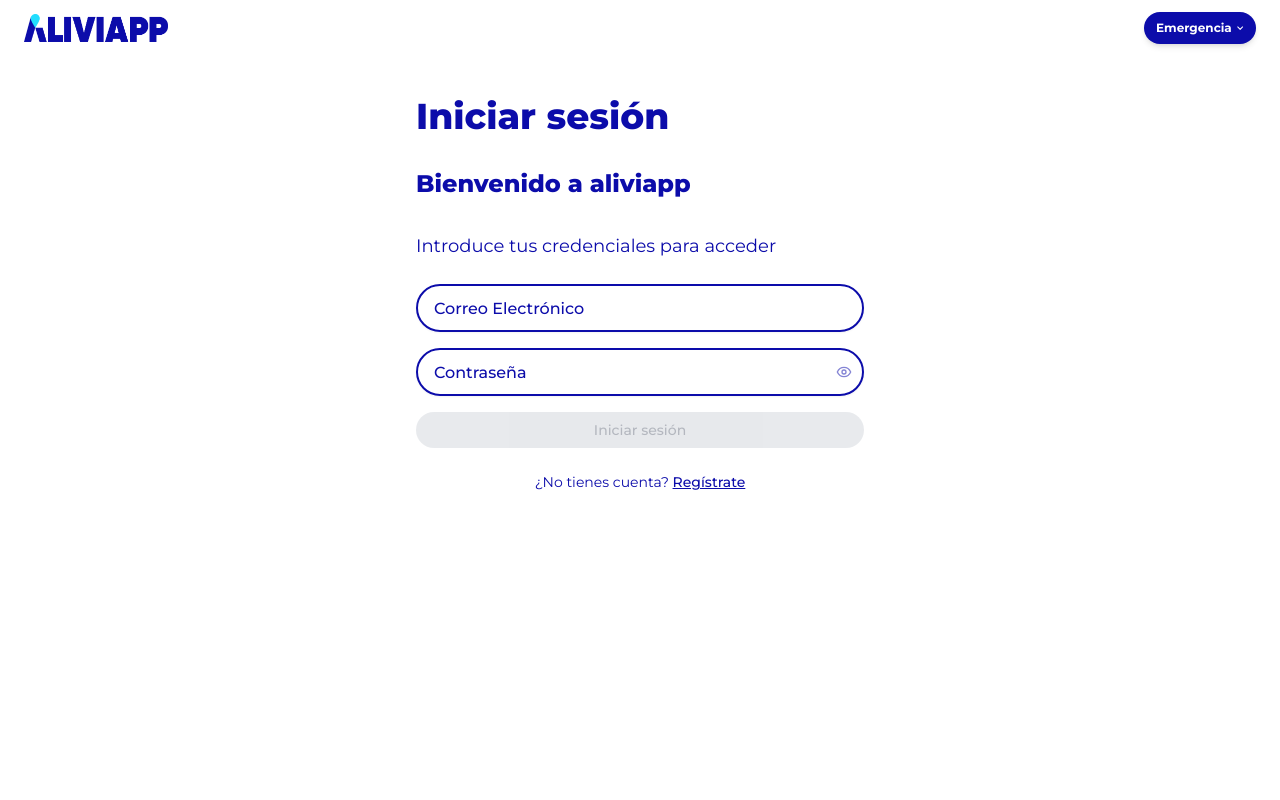
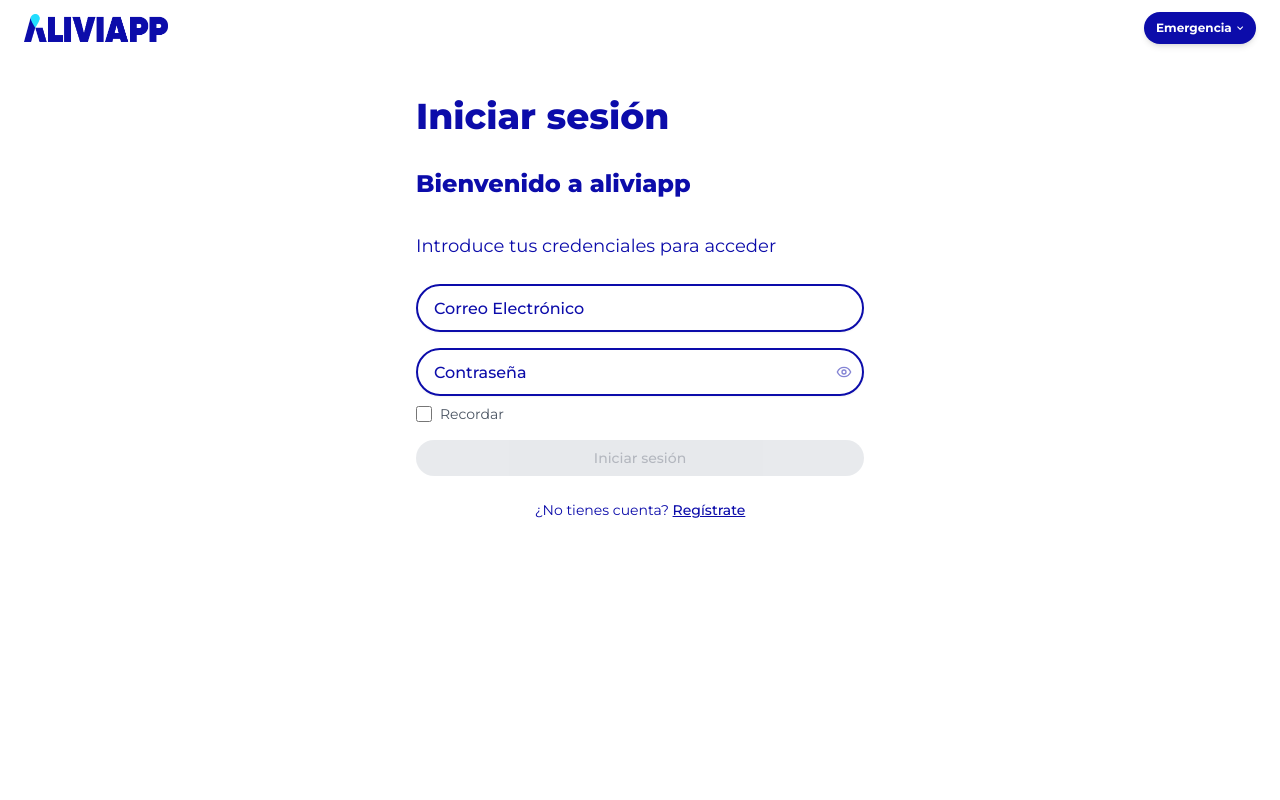
Before and after one commit to ChilyGarcia/alivio, a Next.js app: page /authentication/login in a window 1280 px wide. Shown: the top 800 px of the page. Built offline with nearby package versions, Linux system fonts and the light colour scheme.

Commit message:
feat:remeber-data-login

```diff
--- a/src/app/authentication/login/page.tsx
+++ b/src/app/authentication/login/page.tsx
@@ -64,7 +64,25 @@ export default function LoginPage() {
     email?: string;
     password?: string;
   }>({});
-  const [loginData, setLoginData] = React.useState({ email: "", password: "" });
+  const [loginData, setLoginData] = React.useState(() => {
+    // Check if there are saved credentials in localStorage
+    if (typeof window !== "undefined") {
+      const savedEmail = localStorage.getItem("rememberedEmail");
+      const savedPassword = localStorage.getItem("rememberedPassword");
+      if (savedEmail && savedPassword) {
+        return {
+          email: savedEmail,
+          password: savedPassword,
+          remember: true,
+        };
+      }
+    }
+    return {
+      email: "",
+      password: "",
+      remember: false,
+    };
+  });
   const [isValidated, setIsValidated] = React.useState(false);
   const [isLoading, setIsLoading] = React.useState(false);
 
@@ -91,13 +109,18 @@ export default function LoginPage() {
   };
 
   const handleChange = (e: React.ChangeEvent<HTMLInputElement>) => {
-    const { name, value } = e.target;
-    const updatedData = { ...loginData, [name]: value };
+    const { name, type, checked, value } = e.target;
+    const newValue = type === "checkbox" ? checked : value;
+    const updatedData = { ...loginData, [name]: newValue };
     setLoginData(updatedData);
-    validateField(name, value);
 
-    // Pass the current field values directly to validateForm
-    validateForm(updatedData.email, updatedData.password);
+    if (type !== "checkbox") {
+      validateField(name, value);
+      validateForm(
+        name === "email" ? value : updatedData.email,
+        name === "password" ? value : updatedData.password
+      );
+    }
   };
 
   const handleBlur = (e: React.FocusEvent<HTMLInputElement>) => {
@@ -148,6 +171,16 @@ export default function LoginPage() {
 
   const handleSubmit = (e: React.FormEvent) => {
     e.preventDefault();
+
+    // Save or remove credentials based on remember me checkbox
+    if (loginData.remember) {
+      localStorage.setItem("rememberedEmail", loginData.email);
+      localStorage.setItem("rememberedPassword", loginData.password);
+    } else {
+      localStorage.removeItem("rememberedEmail");
+      localStorage.removeItem("rememberedPassword");
+    }
+
     fetchLogin();
   };
 
@@ -210,6 +243,19 @@ export default function LoginPage() {
                   )}
                 </button>
               </div>
+              <div className="flex items-center space-x-2">
+                <input
+                  type="checkbox"
+                  id="remember"
+                  name="remember"
+                  checked={loginData.remember}
+                  onChange={handleChange}
+                  className="h-4 w-4 rounded border-primary text-primary focus:ring-primary"
+                />
+                <label htmlFor="remember" className="text-sm text-gray-600">
+                  Recordar
+                </label>
+              </div>
             </div>
             <button
               type="submit"
```
